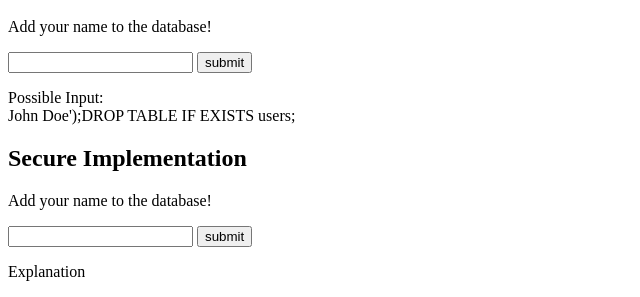
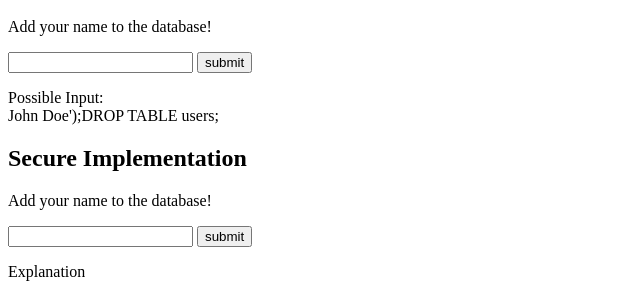
Before and after one commit to johannes-pirmann/owasp-top10, a Flask app: page /listAllUsers in a window 1280 px wide. Shown: the part 641-938 px from the top of the page, without its empty margins (0-640 px from the left). Run offline with Flask 2, Linux system fonts and the light colour scheme; data comes from the database, SQL or seed files in the repository.

Commit message:
fix wording
Signed-off-by: johannes-pirmann <johannes.pirmann@gmail.com>

```diff
--- a/templates/sql_injection.html
+++ b/templates/sql_injection.html
@@ -60,7 +60,7 @@
         <input type="submit" value="submit">
     </form>
     <p>Possible Input:</br>
-        John Doe');DROP TABLE IF EXISTS users;
+        John Doe');DROP TABLE users;
     </p>
 
 
```
